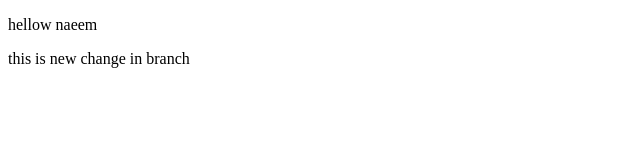
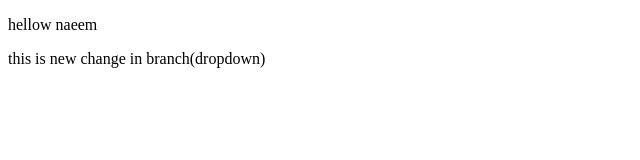
Before and after one commit to mnaeembhutto/from-vs, a plain HTML site: page newrepo/index.html in a window 1280 px wide. Shown: the full height of the page, 0-640 px from the left. Drawn offline with Linux system fonts and the light colour scheme.

Commit message:
add new things

```diff
--- a/newrepo/index.html
+++ b/newrepo/index.html
@@ -7,6 +7,6 @@
 </head>
 <body>
     <p>hellow naeem</p>
-    <p>this is new change in branch</p>
+    <p>this is new change in branch(dropdown)</p>
 </body>
 </html>
```
